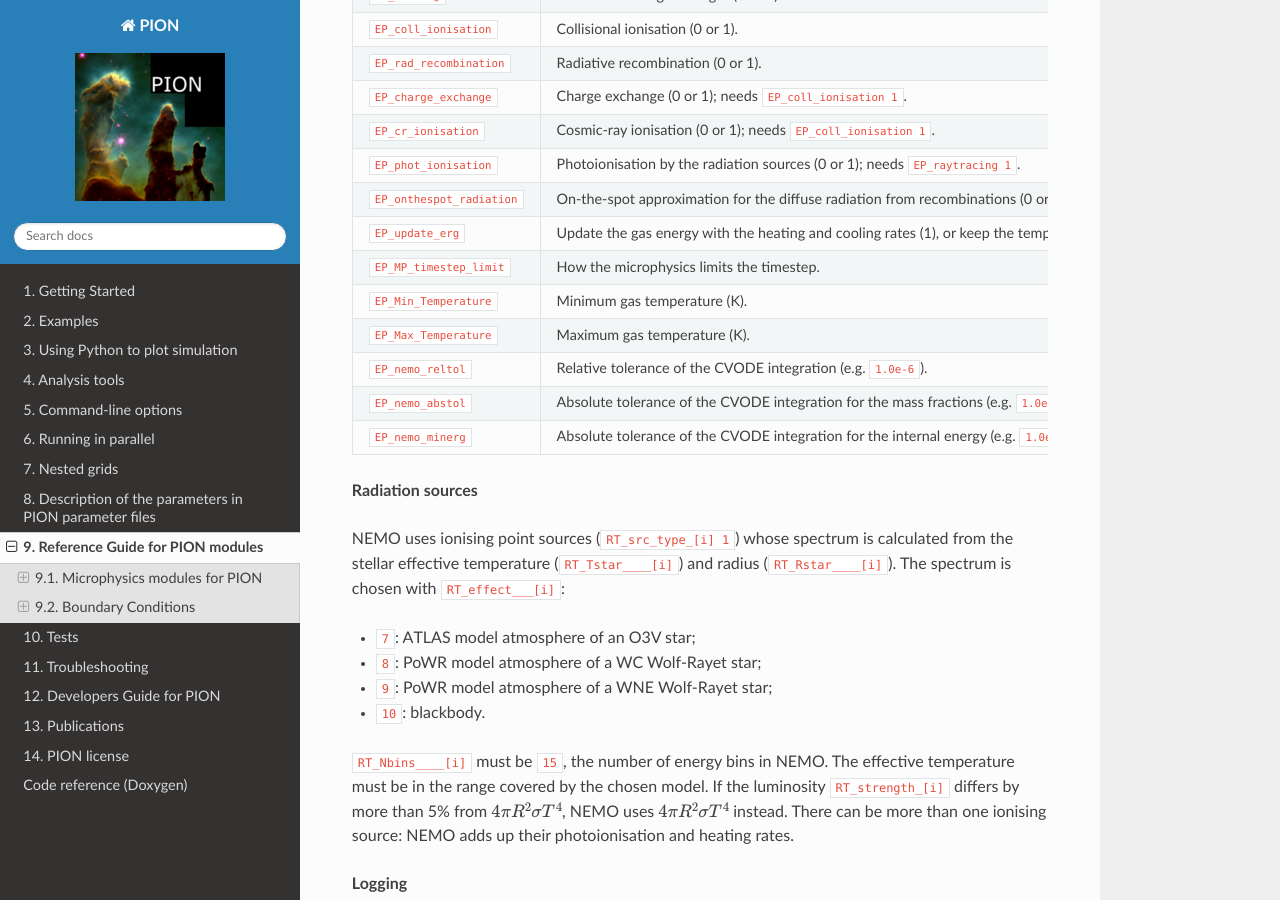
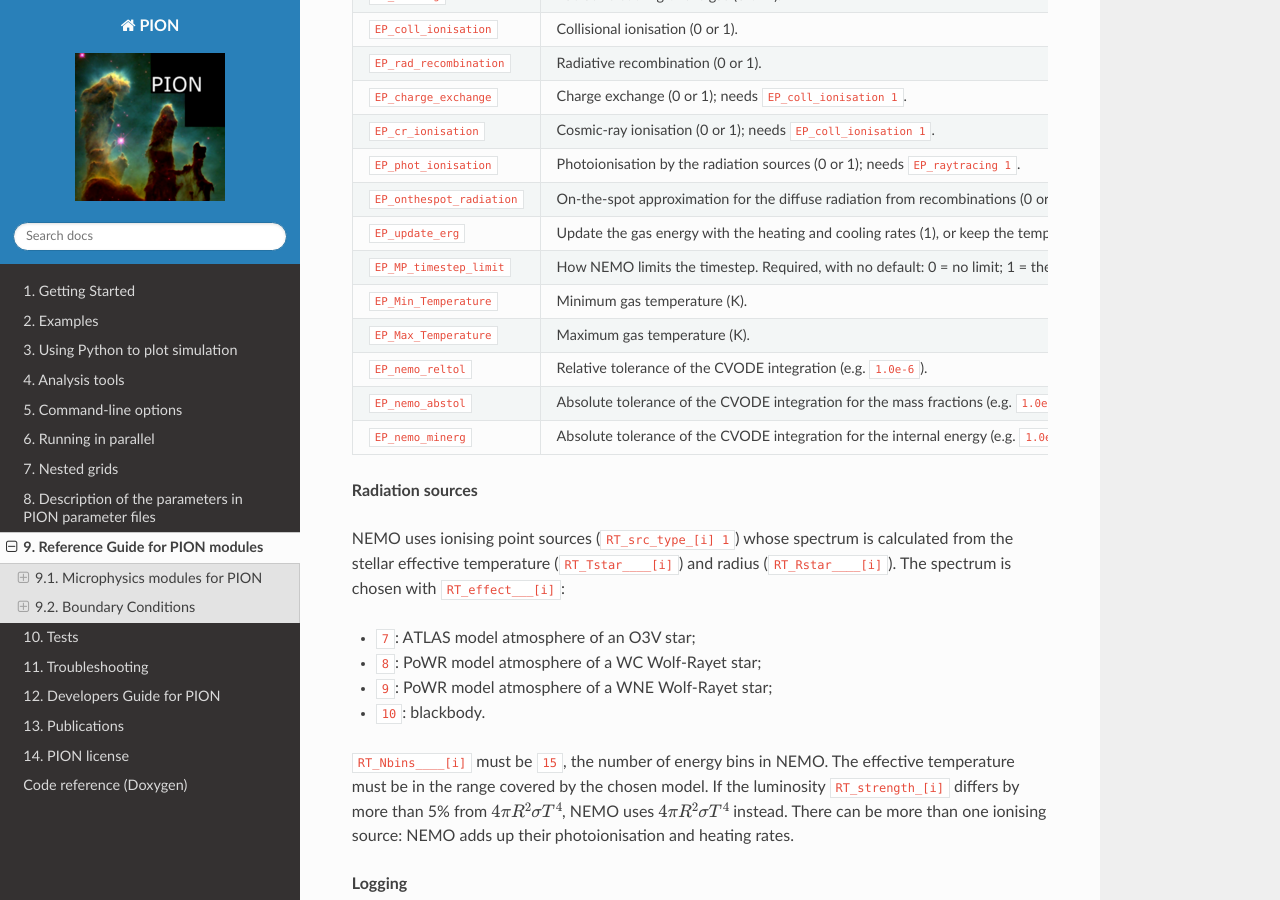
Before and after one commit to jmackey-astro/pion-docs, a Sphinx documentation site: the page built from docs/modules.rst, in a window 1280 px wide and 900 px high, scrolled down 6479 px. Built offline with Sphinx 7.4.7 and the Read the Docs theme 3.1.0, drawn with Linux system fonts in a browser that asks for light colours.

Commit message:
NEMO: PION needs NEMO 1.5; EP_MP_timestep_limit is required with NEMO
PION devel now requires NEMO 1.5 (until its release, NEMO's dev branch),
and with chem_code NEMO the parameter file must set EP_MP_timestep_limit
to 0, 1 or 5.  Criterion 5 is only named here; its description and the
switch of the examples to it wait for the NEMO 1.5 release.

Co-Authored-By: Claude Opus 5.5 <noreply@anthropic.com>

```diff
--- a/docs/command_line.rst
+++ b/docs/command_line.rst
@@ -154,7 +154,7 @@ Option                     Effect
                            ``NEMO`` (see :ref:`ref-microphysics`).
 ``cooling=N``              Cooling function: 0 for no cooling, or one of the cases described for
                            ``mp_only_cooling`` in :ref:`ref-microphysics`.
-``limit_timestep=N``       How the microphysics limits the timestep (``EP_MP_timestep_limit``, 0 to 5).
+``limit_timestep=N``       How the microphysics limits the timestep (``EP_MP_timestep_limit``, 0 to 5; with NEMO 0, 1 or 5).
 ``min_timestep=T``         Minimum timestep in seconds.
 ``min_T=T``                Minimum gas temperature in K.
 ``max_T=T``                Maximum gas temperature in K.
--- a/docs/getting_started.rst
+++ b/docs/getting_started.rst
@@ -89,7 +89,7 @@ You need:
 + `Silo <https://github.com/LLNL/Silo>`_ (version 4.11 or 4.12) for data I/O.  Silo is the recommended file format, and is required for parallel runs on HPC systems.
 + Optional: `CFITSIO <https://heasarc.gsfc.nasa.gov/fitsio/>`_, if you want FITS output (``-DPION_USE_FITS=ON``).  The parallel FITS I/O in PION is not efficient and should not be used on HPC systems.
 + Optional: the GNU ``readline`` library, which is needed for ``Debug`` builds.
-+ Optional: the multi-ion non-equilibrium microphysics library `NEMO <https://gitlab.git.nrw/jmackey1/nemo>`_ (``-DPION_NEMO=ON``).  NEMO is installed separately (see its README), usually into ``~/.local``.
++ Optional: the multi-ion non-equilibrium microphysics library `NEMO <https://gitlab.git.nrw/jmackey1/nemo>`_ (``-DPION_NEMO=ON``), version 1.5 or later.  NEMO is installed separately (see its README), usually into ``~/.local``.  Until NEMO 1.5 is released, use NEMO's ``dev`` branch.
 
 On recent Linux distributions and on macOS (Homebrew) all of these, except Silo on macOS, can be installed with the package manager.
 On older systems or HPC clusters, the scripts in the ``extra_libraries/`` directory of the PION source code download, compile and install Boost, SUNDIALS, Silo and spdlog (see :ref:`compile-other`).
@@ -317,7 +317,7 @@ Enabling/Disabling Features of Pion
 ^^^^^^^^^^^^^^^^^^^^^^^^^^^^^^^^^^^^
 
 Note that the NEMO multi-ion module is disabled by default.
-To use it, install the `NEMO library <https://gitlab.git.nrw/jmackey1/nemo>`_, add its installation directory to ``CMAKE_PREFIX_PATH``, and compile PION with ``-DPION_NEMO=ON``.
+To use it, install the `NEMO library <https://gitlab.git.nrw/jmackey1/nemo>`_ (version 1.5 or later; until it is released, the ``dev`` branch), add its installation directory to ``CMAKE_PREFIX_PATH``, and compile PION with ``-DPION_NEMO=ON``.
 
 ====================================  ===================================================================================
  Option                               Effect
--- a/docs/modules.rst
+++ b/docs/modules.rst
@@ -381,7 +381,11 @@ Parameter                      Effect
                                recombinations (0 or 1).
 ``EP_update_erg``              Update the gas energy with the heating and cooling rates
                                (1), or keep the temperature fixed (0).
-``EP_MP_timestep_limit``       How the microphysics limits the timestep.
+``EP_MP_timestep_limit``       How NEMO limits the timestep.  Required, with no
+                               default: 0 = no limit; 1 = the fraction of every ion in
+                               its element may change by at most 0.1 in a step; 5 = the
+                               newer criterion of NEMO 1.5 (see the NEMO
+                               documentation).  Other values stop PION with an error.
 ``EP_Min_Temperature``         Minimum gas temperature (K).
 ``EP_Max_Temperature``         Maximum gas temperature (K).
 ``EP_nemo_reltol``             Relative tolerance of the CVODE integration (e.g.
--- a/docs/parameter-file.rst
+++ b/docs/parameter-file.rst
@@ -285,8 +285,9 @@ Parameter                   Default      Description
                                          3 = cooling, recombination and ionisation times (not
                                          working); 4 = recombination time; 5 = also with implicit
                                          ray-tracing (``RT_update 1``).  MPv3, MPv5, MPv6, MPv7 and
-                                         MPv8 ignore this value and always use 1; NEMO uses its own
-                                         criterion if the value is not 0.
+                                         MPv8 ignore this value and always use 1.  With NEMO the
+                                         parameter is required (no default) and must be 0, 1 or 5
+                                         (see :ref:`ref-microphysics`).
 ``EP_Min_Temperature``      0            Minimum gas temperature (K).
 ``EP_Max_Temperature``      1.0e100      Maximum gas temperature (K).
 ``EP_Hydrogen_MassFrac``    0.7154       Hydrogen mass fraction X, used by some microphysics modules
```
